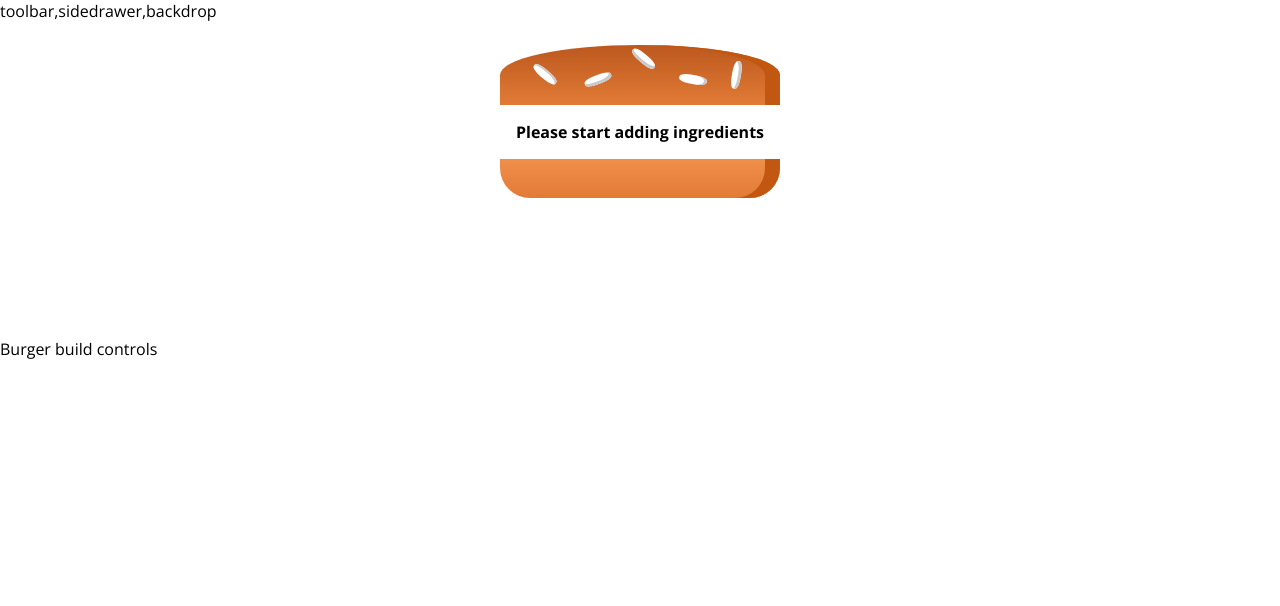
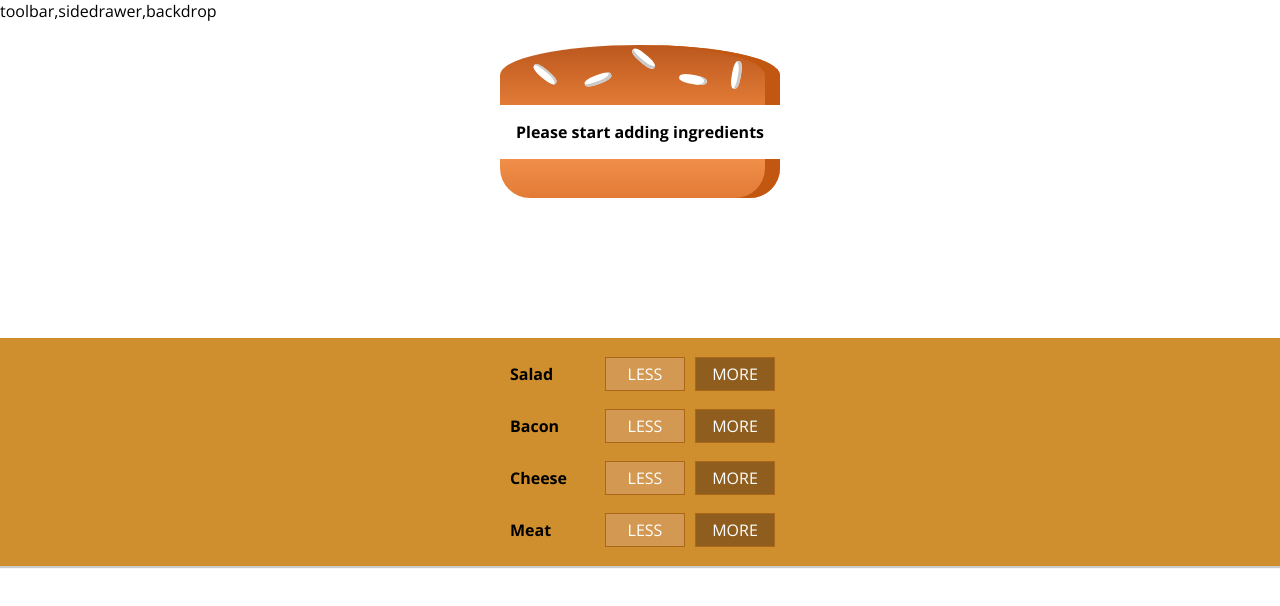
Before and after one commit to deepeshbaid/React-Burger-Project, a React (Create React App) app: page / in a window 1280 px wide. Shown: the top 606 px of the page. Built offline with nearby package versions, Linux system fonts and the light colour scheme.

Commit message:
added build controls

```diff
--- /dev/null
+++ b/src/components/Burger/BuildControls/BuildControl/BuildControl.js
@@ -0,0 +1,13 @@
+import React from 'react';
+import classes from './BuildControl.module.css'
+
+const buildControl=(props)=>{
+    return(<div className={classes.BuildControl}>
+        <div className={classes.Label}>{props.label}</div>
+        <button className={classes.Less}>LESS</button>
+        <button className={classes.More}>MORE</button>
+</div>)
+
+}
+
+export default buildControl;
--- /dev/null
+++ b/src/components/Burger/BuildControls/BuildControl/BuildControl.module.css
@@ -0,0 +1,56 @@
+.BuildControl {
+    display: flex;
+    justify-content: space-between;
+    align-items: center;
+    margin: 5px 0;
+}
+
+.BuildControl button {
+    display: block;
+    font: inherit;
+    padding: 5px;
+    margin: 0 5px;
+    width: 80px;
+    border: 1px solid #AA6817;
+    cursor: pointer;
+    outline: none;
+}
+
+.BuildControl button:disabled {
+    background-color: #AC9980;
+    border: 1px solid #7E7365;
+    color: #ccc;
+    cursor: default;
+}
+
+.BuildControl button:hover:disabled {
+    background-color: #AC9980;
+    color: #ccc;
+    cursor: not-allowed;
+}
+
+.Label {
+    padding: 10px;
+    font-weight: bold;
+    width: 80px;
+}
+
+.BuildControl .Less {
+    background-color: #D39952;
+    color: white;
+}
+
+.BuildControl .More {
+    background-color: #8F5E1E;
+    color: white;
+}
+
+.BuildControl .Less:hover, .BuildControl .Less:active {
+    background-color: #DAA972;
+    color: white;
+}
+
+.BuildControl .More:hover,.BuildControl .More:active {
+    background-color: #99703F;
+    color: white;
+}
--- /dev/null
+++ b/src/components/Burger/BuildControls/BuildControls.js
@@ -0,0 +1,20 @@
+import React from 'react';
+import classes from './BuildControls.module.css';
+import BuildControl from './BuildControl/BuildControl';
+const controls=[
+    {label:'Salad',type:'salad'},
+    {label:'Bacon',type:'bacon'},
+    {label:'Cheese',type:'cheese'},
+    {label:'Meat',type:'meat'}
+]
+
+const buildControls=(props)=>(
+
+    <div className={classes.BuildControls}>
+        {controls.map(ctrl=>(
+            <BuildControl key={ctrl.label} label={ctrl.label}/>
+        ))}
+    </div>
+)
+
+export default buildControls;
--- /dev/null
+++ b/src/components/Burger/BuildControls/BuildControls.module.css
@@ -0,0 +1,12 @@
+.BuildControls{
+
+    width: 100%;
+    background-color: #cf8f2e;
+    display:flex;
+    flex-flow:column;
+    align-items: center;
+    box-shadow: 0 2px 1px #ccc;
+    margin: auto;
+    padding: 10px 0;
+
+}
--- a/src/containers/BurgerBuilder/BurgerBuilder.js
+++ b/src/containers/BurgerBuilder/BurgerBuilder.js
@@ -1,6 +1,7 @@
 import React,{Component} from 'react';
 import Auxi from '../../hoc/Auxi';
 import Burger from '../../components/Burger/Burger';
+import BuildControls from '../../components/Burger/BuildControls/BuildControls';
 
 class BurgerBuilder extends Component{
     state={
@@ -17,7 +18,7 @@
         return(
             <Auxi>
                 <Burger ingredients={this.state.ingredients}/>
-                <div>Burger build controls</div>
+                <BuildControls/>
             </Auxi>
 
         );
```
